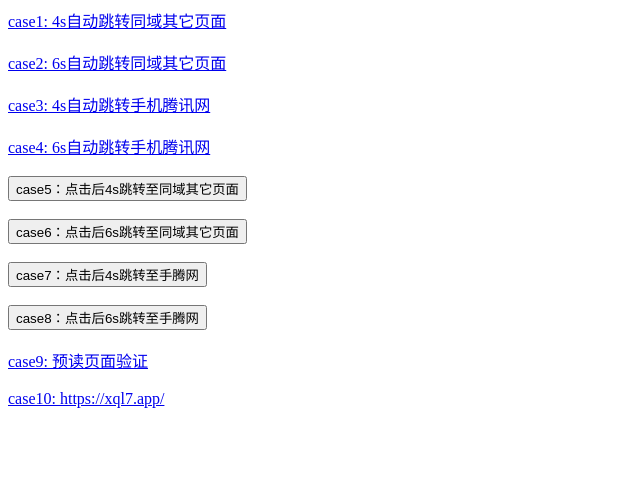
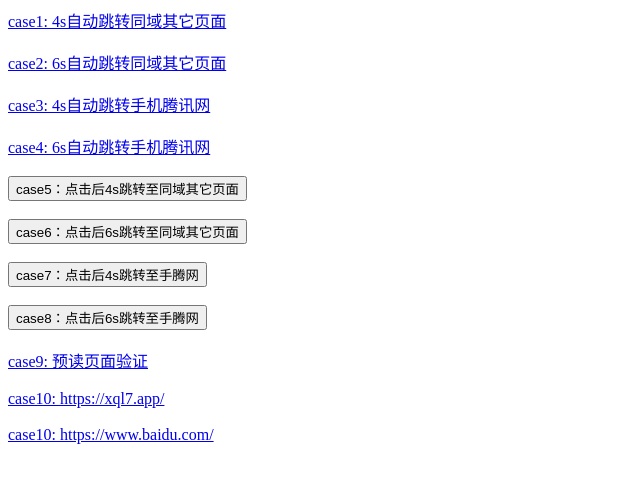
Before and after one commit to lrf1027430/lrf1027430.github.io, a plain HTML site: page index.html in a window 1280 px wide. Shown: the whole page, without its empty margins (0-640 px from the left). Drawn offline with Linux system fonts and the light colour scheme.

Commit message:
first commit

```diff
--- a/index.html
+++ b/index.html
@@ -61,6 +61,9 @@
     <br>
     <br>
     <a href="https://xql7.app/">case10: https://xql7.app/</a>
+    <br>
+    <br>
+    <a href="https://www.baidu.com/">case10: https://www.baidu.com/</a>
 </body>
 
 </html>
```
